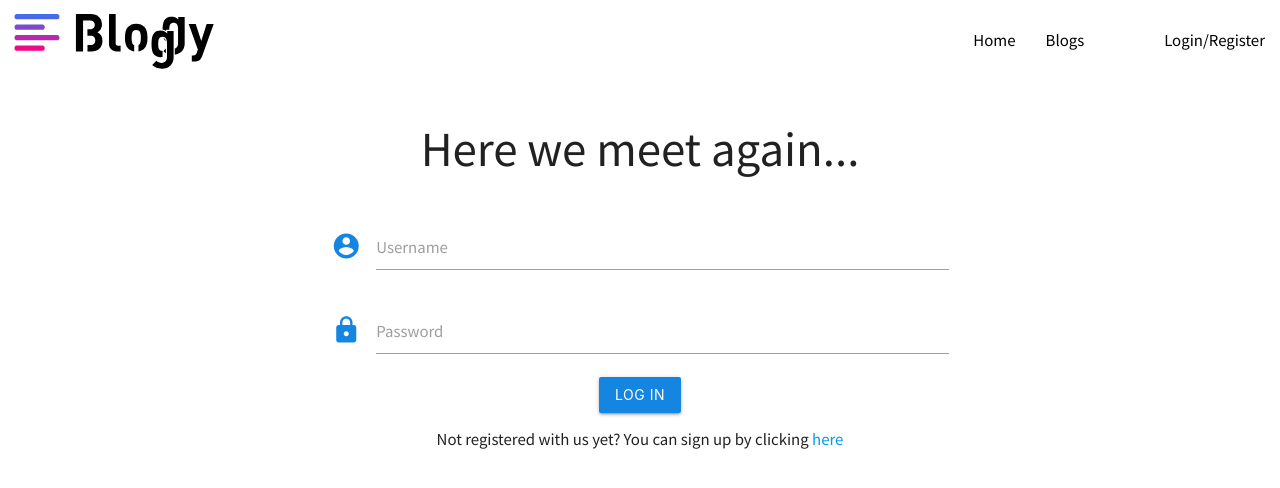
After one commit to Code-Institute-Submissions/ci-bloggy, a Flask app: template templates/login.html in a window 1280 px wide. The commit adds this page. Shown: the top 488 px of the page. Run offline with Flask 2, Linux system fonts and the light colour scheme; the template is opened without the code that fills it, so the values that code supplies are empty; some libraries are stand-ins or nearby versions.

Commit message:
Add login page and associated styles

```diff
--- a/static/css/style.css
+++ b/static/css/style.css
@@ -1,7 +1,7 @@
 /* * Google Fonts import */
 @import url('https://fonts.googleapis.com/css2?family=Noto+Sans+KR:wght@400;700&display=swap');
 
-/* * Global font setting */
+/* * Global font setting and overflow hide */
 html, body {
     width: 100%;
     overflow-x: hidden;
@@ -15,6 +15,7 @@ nav {
     line-height: 80px;
 }
 
+/* Logo styles */
 nav img {
     padding: 7% 0 0 7%;
 }
@@ -28,17 +29,21 @@ nav ul a:hover {
     background-color: white;
 }
 
+/* Push login/register futher right */
 nav ul a.login-register {
     margin-left: 50px;
 }
 
+/* Change hamburger menu colour */
 nav .material-icons {
     color: black;
 }
 
+/* Mobile menu logo width */
 img.sidemenu-logo {
     width: 50%;
 }
+
 
 hr.sidemenu-hr {
     width: 85%;
@@ -59,12 +64,13 @@ hr.sidemenu-hr {
     height: 50vh;
 }
 
-  /* label focus color */
-  .input-field input[type=text]:focus + label {
+/* label focus color for materialize input */
+.input-field input[type=text]:focus + label {
     color:#1585E2 !important;
   }
-  /* label underline focus color */
-  .input-field input[type=text]:focus {
+
+/* label underline focus color for materialize input  */
+.input-field input[type=text]:focus {
     border-bottom: 1px solid #1585E2 !important;
     box-shadow: 0 1px 0 0 #000;
   }
@@ -92,6 +98,7 @@ hr.sidemenu-hr {
     background-color: #1585E2
 }
 
+/* Recommended blogs cards width */
 .card .card-image img {
     display: inline;
     height: 50%;
@@ -109,6 +116,36 @@ hr.sidemenu-hr {
 .card-action .read-link {
     color: #1585E2 !important;
 }
+
+/* * Login page styles */
+
+.login-greeting {
+    padding-top: 2rem;
+}
+
+.login-form i {
+    color: #1585E2;
+}
+/* label focus color for materialize input*/
+.input-field input[type=password]:focus + label {
+    color:#1585E2 !important;
+  }
+
+/* label underline focus color for materialize input*/
+.input-field input[type=password]:focus {
+    border-bottom: 1px solid #1585E2 !important;
+    box-shadow: 0 1px 0 0 #000;
+  }
+
+/* icon prefix colour for materialize input */
+.input-field .prefix.active {
+    color: #1585E2;
+  }
+
+.login-button {
+    background-color: #1585E2;
+}
+
 
 /* * Custom media queries for smaller devices */
 @media only screen and (max-width: 600px) {
--- /dev/null
+++ b/templates/login.html
@@ -0,0 +1,35 @@
+{% extends 'base.html' %}
+{% block title %}
+Bloggy | Home
+{% endblock title %}
+{% block main %}
+<header>
+    <div class="login-hero center-align">
+        <div class="row">
+            <h3 class="login-greeting">Here we meet again...</h1>
+        </div>
+    </div>
+</header>
+<main>
+    <div class="row">
+        <form class="col s12 m6 offset-m3 login-form">
+          <div class="row">
+            <div class="input-field col s12">
+              <i class="material-icons prefix">account_circle</i>
+              <input id="icon_prefix" type="text" class="validate">
+              <label for="icon_prefix">Username</label>
+            </div>
+            <div class="input-field col s12">
+              <i class="material-icons prefix">lock</i>
+              <input id="password" type="password" class="validate">
+              <label for="password">Password</label>
+            </div>
+            <div class="col s12 center-align">
+                <button class="btn waves-effect login-button" type="submit" name="action">Log in</button>
+                <p>Not registered with us yet? You can sign up by clicking <a href="">here</a></p>
+            </div>
+          </div>
+        </form>
+      </div>
+</main>
+{% endblock %}
```
